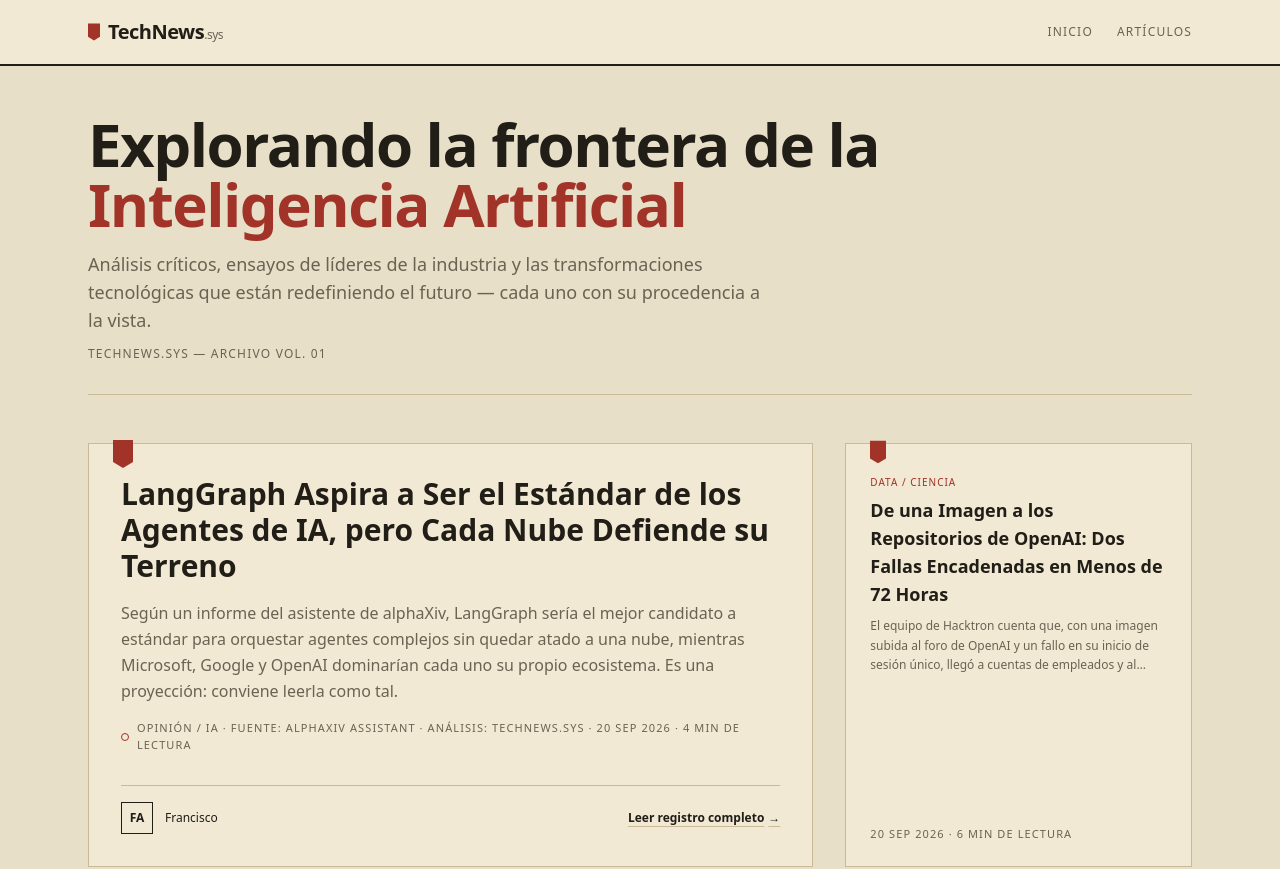
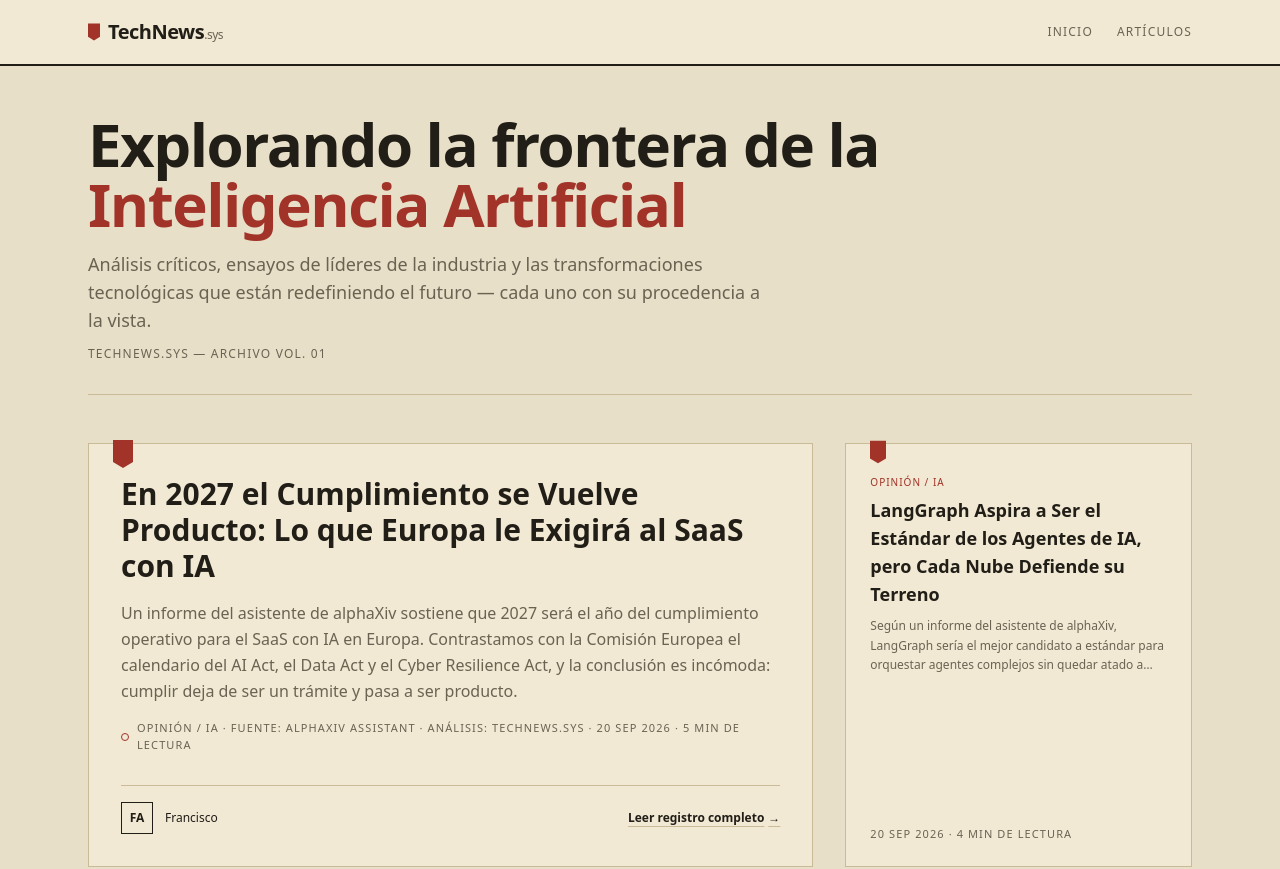
Before and after one commit to airfranc86/News, a Next.js app: page / in a window 1280 px wide. Shown: the top 869 px of the page. Built offline with nearby package versions, Linux system fonts and the light colour scheme.

Commit message:
feat: publicar articulo saas-ia-cumplimiento-europa-2027

```diff
--- a/data/posts.js
+++ b/data/posts.js
@@ -310,6 +310,58 @@ export const posts = [
       { type: 'p', text: 'El informe cierra con una guía por escenario: LangGraph si el producto debe poder cambiar de modelos o de nube; Microsoft Agent Framework si se trabaja sobre Azure y .NET; Google ADK en GCP; Mastra si el equipo prioriza TypeScript. Añade una advertencia sobre el pasado inmediato: no iniciar un proyecto nuevo sobre AutoGen o Semantic Kernel. Microsoft, por su parte, describe a Agent Framework como el sucesor de ambos y publica guías de migración desde los dos.' },
     ],
   },
+  {
+    slug: 'saas-ia-cumplimiento-europa-2027',
+    title: 'En 2027 el Cumplimiento se Vuelve Producto: Lo que Europa le Exigirá al SaaS con IA',
+    subtitle: 'Un informe del asistente de alphaXiv repasa cinco normas europeas —AI Act, GDPR, Data Act, NIS2 y Cyber Resilience Act— y concluye que trazabilidad, portabilidad y control de datos pasarán de requisito legal a ventaja competitiva. Contrastamos con la Comisión Europea las fechas clave',
+    category: 'OPINIÓN / IA',
+    excerpt:
+      'Un informe del asistente de alphaXiv sostiene que 2027 será el año del cumplimiento operativo para el SaaS con IA en Europa. Contrastamos con la Comisión Europea el calendario del AI Act, el Data Act y el Cyber Resilience Act, y la conclusión es incómoda: cumplir deja de ser un trámite y pasa a ser producto.',
+    readingTime: '5 min de lectura',
+    publishedAt: '2026-09-20',
+    author: {
+      name: 'Francisco',
+      role: 'Editor, TechNews.sys',
+      initials: 'FA',
+    },
+    source: {
+      label: 'alphaXiv Assistant',
+      url: 'https://www.alphaxiv.org/assistant/01a0ac3d-be11-7a40-8358-b58d63c2feb7',
+    },
+    kind: 'analysis',
+    sourceNote: 'Análisis basado en un informe generado por el asistente de alphaXiv. Es una valoración, no un estudio revisado por pares ni asesoramiento jurídico.',
+    sourceLinkLabel: 'Ver el informe original',
+    citationText: 'Francisco. "En 2027 el Cumplimiento se Vuelve Producto: Lo que Europa le Exigirá al SaaS con IA." TechNews.sys, 20 de septiembre de 2026, basado en un informe del asistente de alphaXiv (alphaxiv.org/assistant) y contrastado con la Comisión Europea (digital-strategy.ec.europa.eu).',
+    sections: [
+      { id: 'calendario', label: 'El calendario confirmado' },
+      { id: 'resto-del-cuadro', label: 'El resto del cuadro' },
+      { id: 'quien-gana', label: 'Quién gana y quién pierde' },
+      { id: 'que-construir', label: 'Qué construir' },
+      { id: 'como-leerla', label: 'Cómo leer esta guía' },
+    ],
+    body: [
+      { type: 'p', text: 'Para una startup que vende software con inteligencia artificial en Europa, 2027 empieza a parecerse a una fecha de examen. Un informe del asistente de alphaXiv sostiene que será el año del cumplimiento operativo para el SaaS de IA: la trazabilidad, la portabilidad de datos y la ciberseguridad dejan de ser una cláusula contractual y pasan a ser funciones del producto. Contrastamos con la Comisión Europea las fechas principales de esa hoja de ruta.' },
+
+      { type: 'h3', id: 'calendario', text: 'El calendario confirmado' },
+      { type: 'p', text: 'El AI Act es la norma más comentada, y su fecha clave para este mercado se movió. Según la página oficial de la Comisión, las obligaciones para los sistemas de alto riesgo independientes del Anexo III —que el informe asocia con empleo, educación, crédito y ciertos servicios públicos— se aplicarán desde el 2 de diciembre de 2027, y las de los sistemas integrados en productos regulados, del Anexo I, desde el 2 de agosto de 2028. El aplazamiento, llamado AI Omnibus, figura como en vigor desde el 27 de julio de 2026.' },
+      { type: 'p', text: 'El Data Act llega antes. Rige desde el 12 de septiembre de 2025 y exige a los proveedores de software como servicio ofrecer interfaces abiertas y permitir exportar los datos en formatos estándar legibles por máquina. Los cargos por cambiar de proveedor, que durante la transición todavía podían cobrarse, quedan prohibidos desde el 12 de enero de 2027: cobrar por sacar los datos deja de ser una forma de retener clientes.' },
+      { type: 'p', text: 'El Cyber Resilience Act avanza en dos tiempos. La obligación de notificar vulnerabilidades explotadas activamente e incidentes graves rige desde el 11 de septiembre de 2026, y el resto de las obligaciones principales, desde el 11 de diciembre de 2027. La página de la Comisión no aclara si el SaaS puro queda dentro de su alcance; el informe lo considera relevante cuando el producto distribuye software cliente, agentes instalables o conectores.' },
+
+      { type: 'h3', id: 'resto-del-cuadro', text: 'El resto del cuadro' },
+      { type: 'p', text: 'El informe completa el mapa con dos normas más. El GDPR sigue gobernando los datos personales: base jurídica, minimización, transferencias internacionales, evaluaciones de impacto y límites a las decisiones exclusivamente automatizadas. NIS2 podría alcanzar a clientes regulados y, según país, sector y tamaño, a proveedores digitales relevantes, con más exigencias de ciberseguridad, gestión de proveedores e incidentes.' },
+
+      { type: 'h3', id: 'quien-gana', text: 'Quién gana y quién pierde' },
+      { type: 'p', text: 'De ese cuadro el informe deduce un mapa competitivo. El SaaS horizontal tipo copiloto, el que resume, redacta o busca información, tendría menos fricción: necesita transparencia, como avisar al usuario de que interactúa con una IA, pero normalmente no es de alto riesgo. El SaaS vertical regulado, el que clasifica candidatos, puntúa riesgo crediticio o prioriza admisiones, cargaría con más costo inicial en gobernanza de datos, documentación, registros y supervisión humana, pero ganaría defensa frente a los competidores que solo envuelven un modelo ajeno.' },
+      { type: 'p', text: 'Otros tres efectos. Usar un modelo de terceros no traslada la responsabilidad: la startup responde por su propio sistema, como proveedor o desplegador según el caso, así que sus contratos con los proveedores de modelos deben cubrir documentación, uso de datos, seguridad, cambios de modelo e incidentes. La arquitectura multimodelo gana valor porque evita depender de un solo proveedor, facilita la residencia de datos en Europa y permite usar modelos pequeños o locales con información sensible. Y las ventas a grandes empresas se alargan, pero el ticket sube: compras pedirá acuerdos de tratamiento de datos, subprocesadores, evidencia de seguridad y una postura explícita frente al AI Act.' },
+
+      { type: 'h3', id: 'que-construir', text: 'Qué construir' },
+      { type: 'p', text: 'El informe traduce todo esto en prioridades de producto. La primera es una advertencia: no vender automatización de decisiones sin una revisión humana efectiva. Las demás son piezas concretas: un panel de auditoría que registre versión del modelo, entrada y salida, fuentes consultadas, herramienta ejecutada, usuario, aprobador y resultado; controles por cliente para retención, exclusión de entrenamiento, región, claves propias y exportación; una ficha por función con su finalidad, clasificación según el AI Act, datos procesados y responsable; y un paquete comercial listo para Europa, con acuerdo de tratamiento de datos, documentación de seguridad y procedimiento de incidentes.' },
+      { type: 'blockquote', text: 'Si el cumplimiento se puede mostrar, medir y exportar, deja de ser un costo legal y se vuelve un argumento de venta.' },
+
+      { type: 'h3', id: 'como-leerla', text: 'Cómo leer esta guía' },
+      { type: 'p', text: 'Conviene leerla con la escala correcta. Es el producto de un asistente de inteligencia artificial, no un estudio revisado por pares: el texto que recibimos enlaza páginas oficiales de la Comisión Europea y del Comité Europeo de Protección de Datos, pero no cita papers ni datos que respalden el análisis competitivo. Contrastamos de forma independiente los calendarios del AI Act, del Data Act y del Cyber Resilience Act; GDPR, NIS2 y el mapa competitivo son valoraciones del informe. Tampoco es asesoramiento jurídico: qué obligaciones alcanzan a un producto depende de su función, de su rol como proveedor o desplegador y de cada país, y conviene revisarlo con un especialista.' },
+    ],
+  },
 ];
 
 export function getAllPosts() {
```
